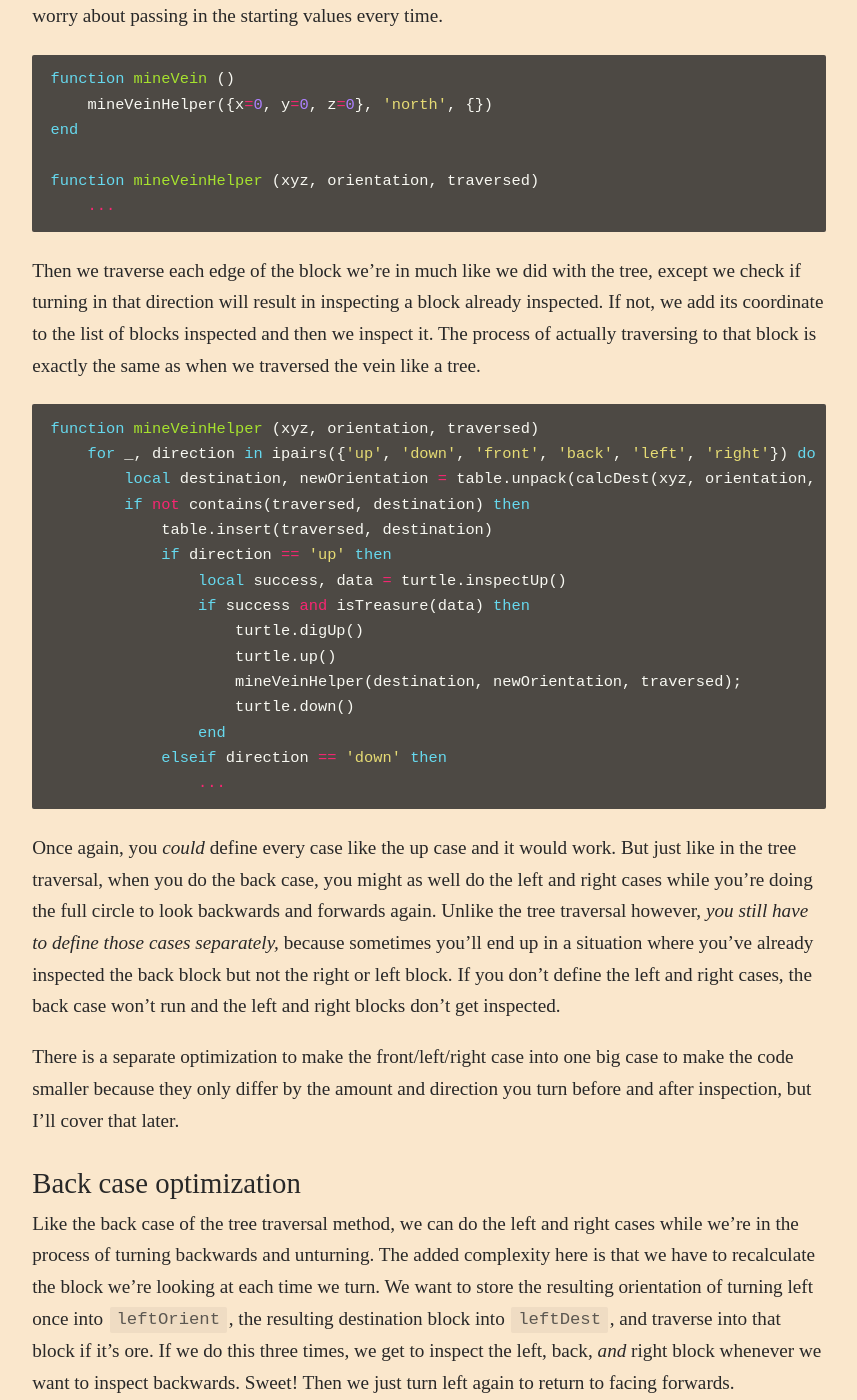
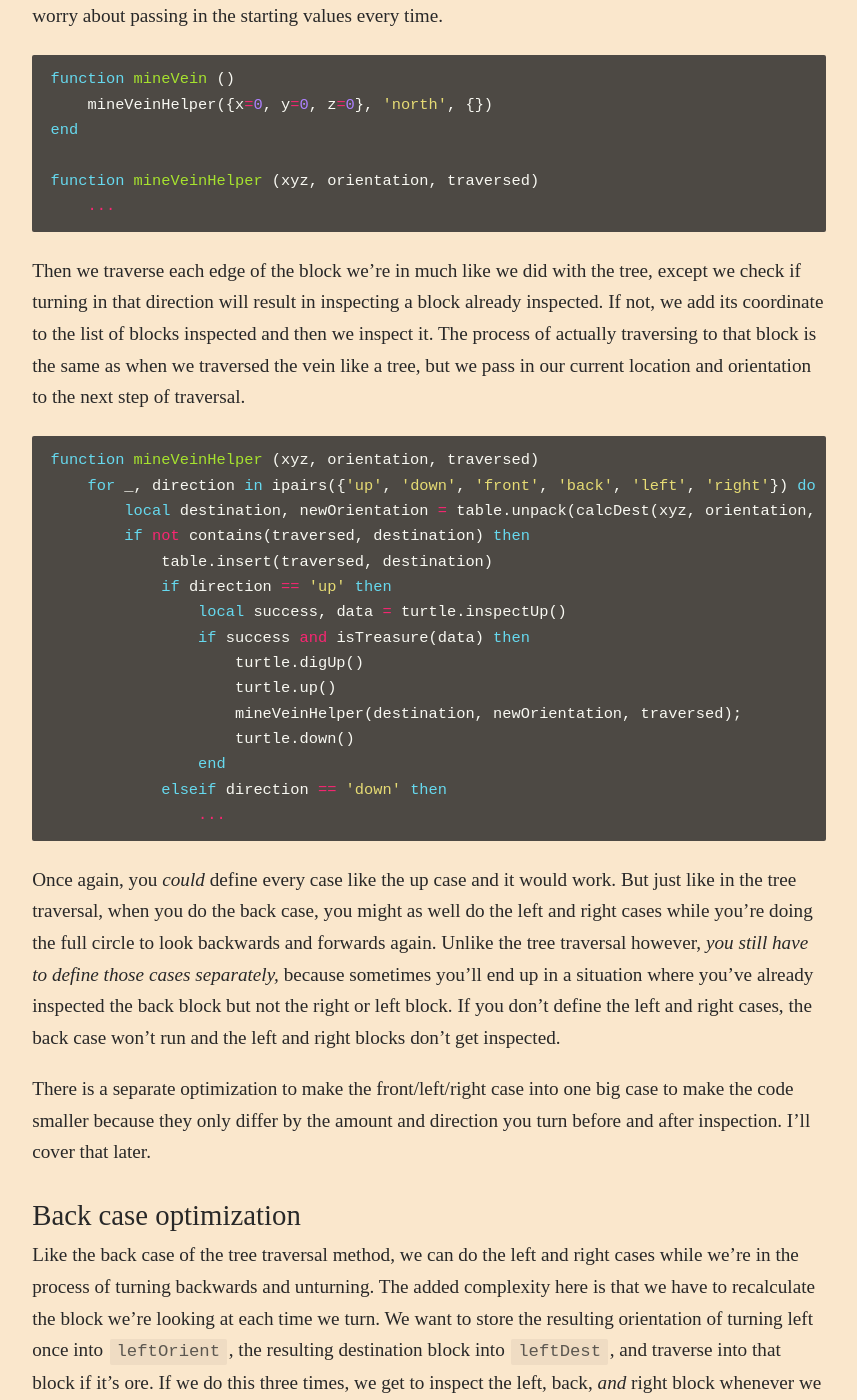
Before and after one commit to fechan/blog, a Jekyll site: the page built from _posts/2019-12-19-vein-mining-strategies-with-computercraft-2.md, in a window 1280 px wide and 1400 px high, scrolled down 4235 px. Shown: the whole window, without its empty margins (211-1068 px from the left). Built offline with Jekyll 4.4.1, drawn with Linux system fonts in a browser that asks for light colours; some web fonts are replaced; some of the changed text lies outside the part shown.

Commit message:
Make post edits

```diff
--- a/_posts/2019-12-19-vein-mining-strategies-with-computercraft-2.md
+++ b/_posts/2019-12-19-vein-mining-strategies-with-computercraft-2.md
@@ -44,7 +44,7 @@ function calcDest (xyz, orientation, direction)
 end
 {% endhighlight %}
 
-Notice that we had to construct a new destination xyz out of the xyz of our starting location. That's because if we just did `local dest = xyz`, changing dest would change xyz *even outside of our function*, since Lua [tables are pass by reference](https://stackoverflow.com/questions/6128152/function-variable-scope-pass-by-value-or-reference). The orientation, a string, is passed by value and we don't have to worry about that.
+Notice that we had to construct a new destination xyz out of the xyz of our starting location. That's because if we just did `local dest = xyz`, changing dest would change xyz *even outside of our function*, since Lua [tables are pass by reference](https://stackoverflow.com/questions/6128152/function-variable-scope-pass-by-value-or-reference). On the other hand, the orientation, a string, is passed by value so we don't have to worry about that.
 
 Now for the sideways cases, where you have to determine the final orientation with a calculation. If we quantify the direction we want to turn in (like backwards) as the number of left turns we want to make (2 for back), and then we quantify our orientation (like east) as the number of left turns you have to make from north (3 for east), then you can take the two left turn counts and add them together (2+3=5). Divide it by the number of orientations (4) and take the remainder (5%4=1). The result is the amount of left turns from north it would take to get you in the orientation you'd face (1=west, the orientation you'd face if you looked backwards facing east). In Lua, it looks like this:
 
@@ -112,7 +112,7 @@ function mineVeinHelper (xyz, orientation, traversed)
     ...
 {% endhighlight %}
 
-Then we traverse each edge of the block we're in much like we did with the tree, except we check if turning in that direction will result in inspecting a block already inspected. If not, we add its coordinate to the list of blocks inspected and then we inspect it. The process of actually traversing to that block is exactly the same as when we traversed the vein like a tree.
+Then we traverse each edge of the block we're in much like we did with the tree, except we check if turning in that direction will result in inspecting a block already inspected. If not, we add its coordinate to the list of blocks inspected and then we inspect it. The process of actually traversing to that block is the same as when we traversed the vein like a tree, but we pass in our current location and orientation to the next step of traversal.
 
 {% highlight lua %}
 function mineVeinHelper (xyz, orientation, traversed)
@@ -134,10 +134,10 @@ function mineVeinHelper (xyz, orientation, traversed)
 
 Once again, you *could* define every case like the up case and it would work. But just like in the tree traversal, when you do the back case, you might as well do the left and right cases while you're doing the full circle to look backwards and forwards again. Unlike the tree traversal however, *you still have to define those cases separately,* because sometimes you'll end up in a situation where you've already inspected the back block but not the right or left block. If you don't define the left and right cases, the back case won't run and the left and right blocks don't get inspected.
 
-There is a separate optimization to make the front/left/right case into one big case to make the code smaller because they only differ by the amount and direction you turn before and after inspection, but I'll cover that later.
+There is a separate optimization to make the front/left/right case into one big case to make the code smaller because they only differ by the amount and direction you turn before and after inspection. I'll cover that later.
 
 ## Back case optimization
-Like the back case of the tree traversal method, we can do the left and right cases while we're in the process of turning backwards and unturning. The added complexity here is that we have to recalculate the block we're looking at each time we turn. We want to store the resulting orientation of turning left once into `leftOrient`, the resulting destination block into `leftDest`, and traverse into that block if it's ore. If we do this three times, we get to inspect the left, back, *and* right block whenever we want to inspect backwards. Sweet! Then we just turn left again to return to facing forwards.
+Like the back case of the tree traversal method, we can do the left and right cases while we're in the process of turning backwards and unturning. The added complexity here is that we have to recalculate the block we're looking at each time we turn. We want to store the resulting orientation of turning left once into `leftOrient`, the resulting destination block into `leftDest`, and traverse into that block if it's ore. If we do this three times, we get to inspect the left, back, *and* right block whenever we want to inspect backwards. Sweet! Then we just turn left to face forwards again.
 
 {% highlight lua %}
 ...
```
Also changed, not shown: other parts of _posts/2019-12-19-vein-mining-strategies-with-computercraft-2.md (+1 -1 lines), _posts/2019-12-17-vein-mining-strategies-with-computercraft-1.md (+2 -0 lines).
